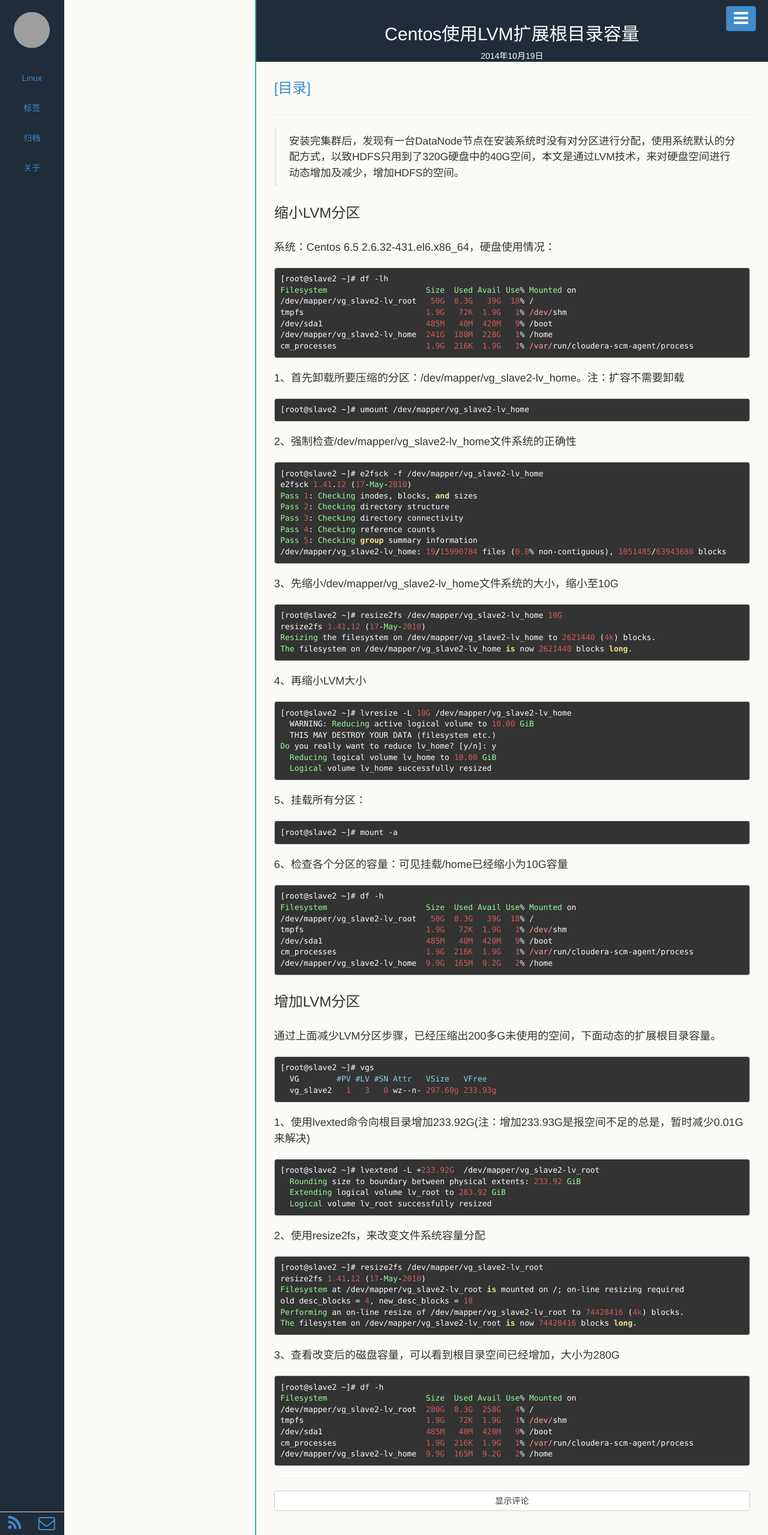
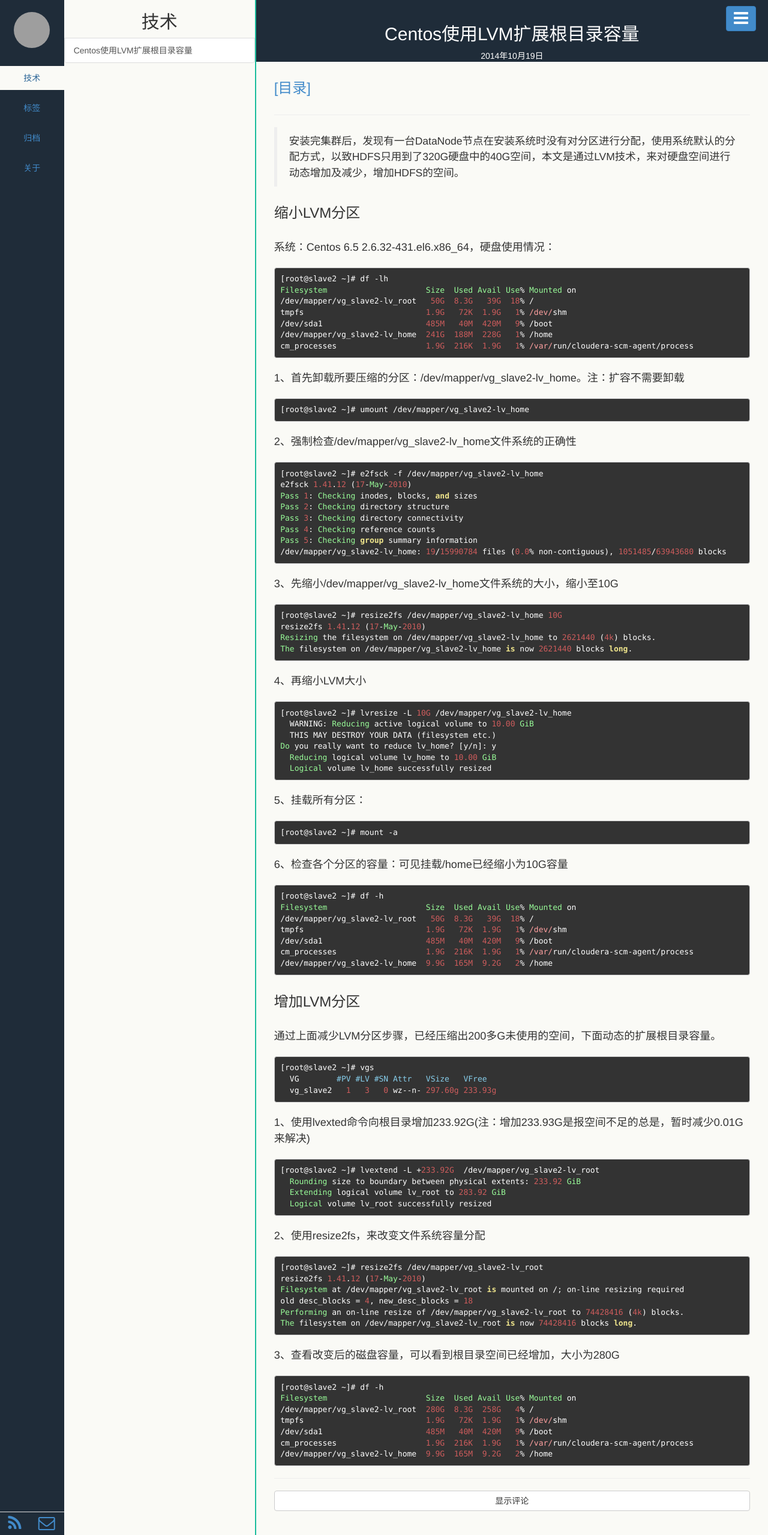
Before and after one commit to zhxuan/zhxuan.github.io, a Jekyll site: the page built from _posts/2014-10-19-lvm-change-disk.md, in a window 1280 px wide. Shown: the whole page at 60% size. Built offline with Jekyll 4.4.1, drawn with Linux system fonts in a browser that asks for light colours; Markdown is read by kramdown in place of the engine named in the settings; grey boxes are pictures that could not be loaded.

Commit message:
change category

```diff
--- a/_posts/2014-10-19-lvm-change-disk.md
+++ b/_posts/2014-10-19-lvm-change-disk.md
@@ -1,7 +1,7 @@
 ---
 layout: post
 title: Centos使用LVM扩展根目录容量
-category: Linux
+category: 技术
 tags: [Linux]
 keywords: Linux,LVM
 description:
```
